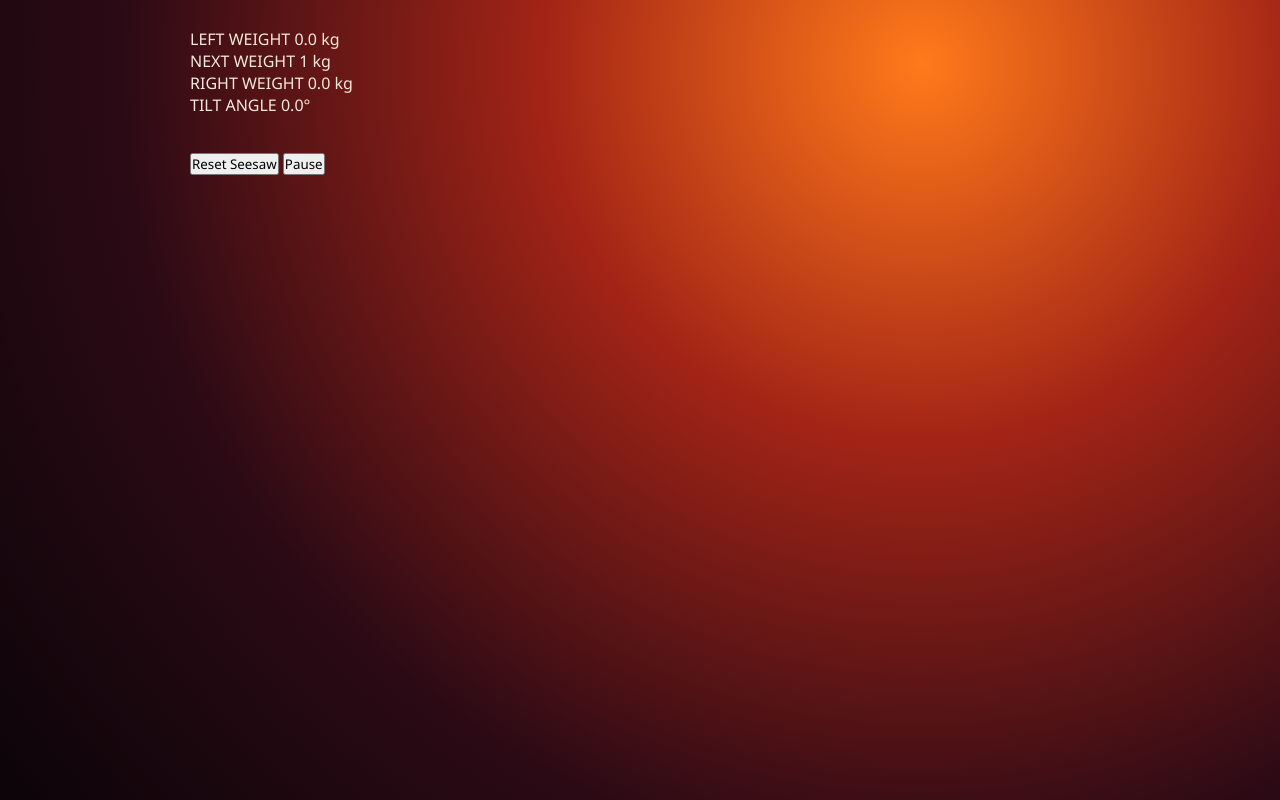
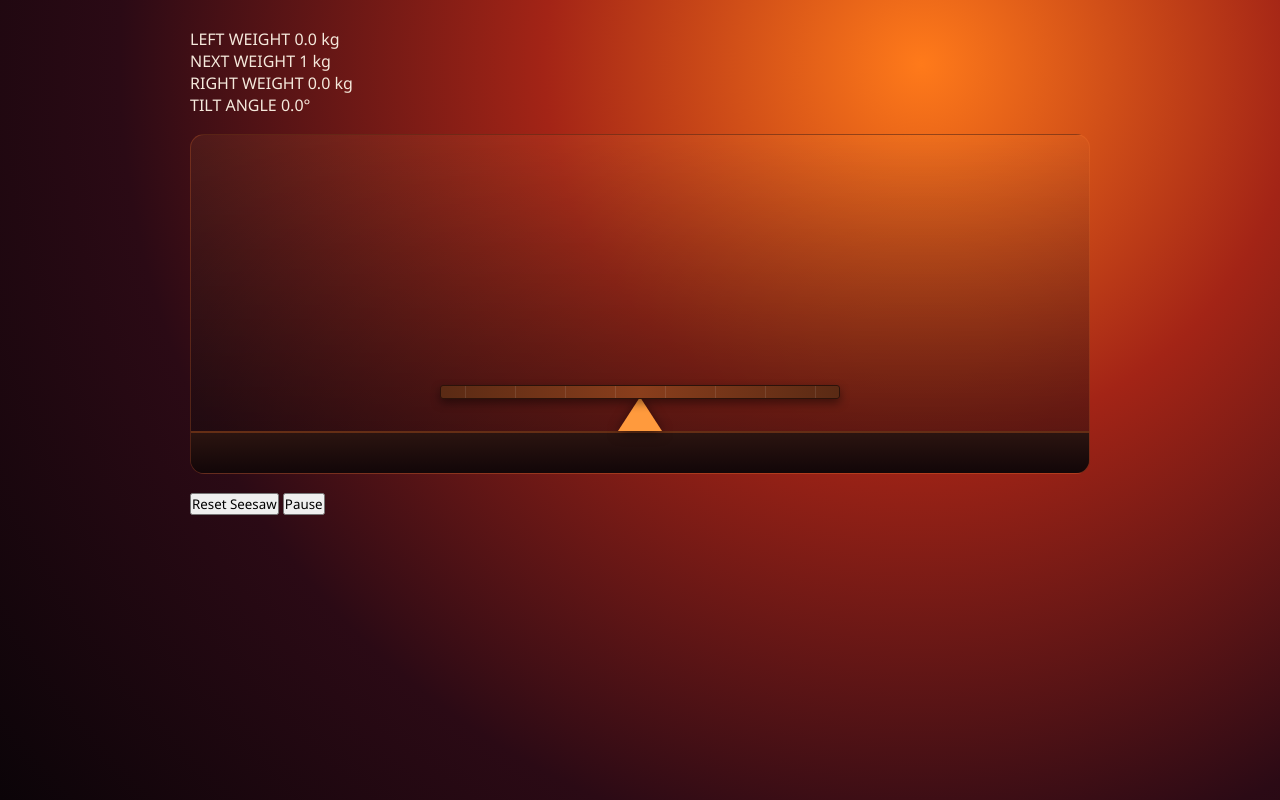
Before and after one commit to ZEHRAertas47/seesaw-zehra-ertas, a plain HTML site: page index.html in a window 1280 px wide. Drawn offline with Linux system fonts and the light colour scheme.

Commit message:
style seesaw stage, plank, pivot and drop animation

```diff
--- a/style.css
+++ b/style.css
@@ -43,3 +43,90 @@
   }
 
   ul { list-style: none; }
+
+
+  .stage {
+    position: relative;
+    height: 340px;
+    border: 1px solid var(--border);
+    border-radius: 14px;
+    overflow: hidden;
+    background: linear-gradient(180deg, rgba(255,170,80,0.08), rgba(20,8,12,0.55));
+  }
+
+  .ground {
+    position: absolute;
+    left: 0;
+    right: 0;
+    bottom: 0;
+    height: 42px;
+    background: linear-gradient(180deg, #2b1410, #120608);
+    border-top: 2px solid rgba(255, 122, 46, 0.35);
+  }
+
+  /* altin sari ucgen */
+  .pivot {
+    position: absolute;
+    left: 50%;
+    bottom: 42px;
+    transform: translateX(-50%);
+    width: 0;
+    height: 0;
+    border-left: 22px solid transparent;
+    border-right: 22px solid transparent;
+    border-bottom: 34px solid #ff9a3d;
+    filter: drop-shadow(0 2px 6px rgba(0,0,0,0.5));
+    z-index: 2;
+  }
+
+  /* plank rotates, objects inside rotate with it */
+  .plank {
+    position: absolute;
+    left: 50%;
+    bottom: 74px;
+    width: 400px;
+    height: 14px;
+    margin-left: -200px;
+    border-radius: 3px;
+    border: 1px solid #2c120a;
+    background: linear-gradient(90deg, #5a2a14 0%, #8a3e1c 50%, #5a2a14 100%);
+    box-shadow: 0 4px 10px rgba(0, 0, 0, 0.45);
+    transform-origin: center center;
+    transition: transform 0.55s cubic-bezier(0.34, 1.56, 0.64, 1);
+    cursor: pointer;
+    z-index: 3;
+  }
+
+  /* scale lines every 50px from the center */
+  .scale {
+    position: absolute;
+    inset: 0;
+    pointer-events: none;
+    opacity: 0.38;
+    background-image: linear-gradient(90deg, rgba(255,255,255,0.25) 1px, transparent 1px);
+    background-size: 50px 100%;
+    background-position: center;
+  }
+
+  .obj {
+    position: absolute;
+    bottom: 14px;
+    width: 42px;
+    height: 42px;
+    border-radius: 50%;
+    display: flex;
+    align-items: center;
+    justify-content: center;
+    color: #fff;
+    font-weight: 700;
+    font-size: 12px;
+    transform: translateX(-50%);
+    box-shadow: 0 4px 8px rgba(0,0,0,0.45), inset 0 -4px 6px rgba(0,0,0,0.22);
+    animation: drop 0.35s ease-out;
+  }
+
+  @keyframes drop {
+    0%   { transform: translate(-50%, -180px); opacity: 0; }
+    60%  { transform: translate(-50%, 8px); opacity: 1; }
+    100% { transform: translate(-50%, 0); opacity: 1; }
+  }
```
